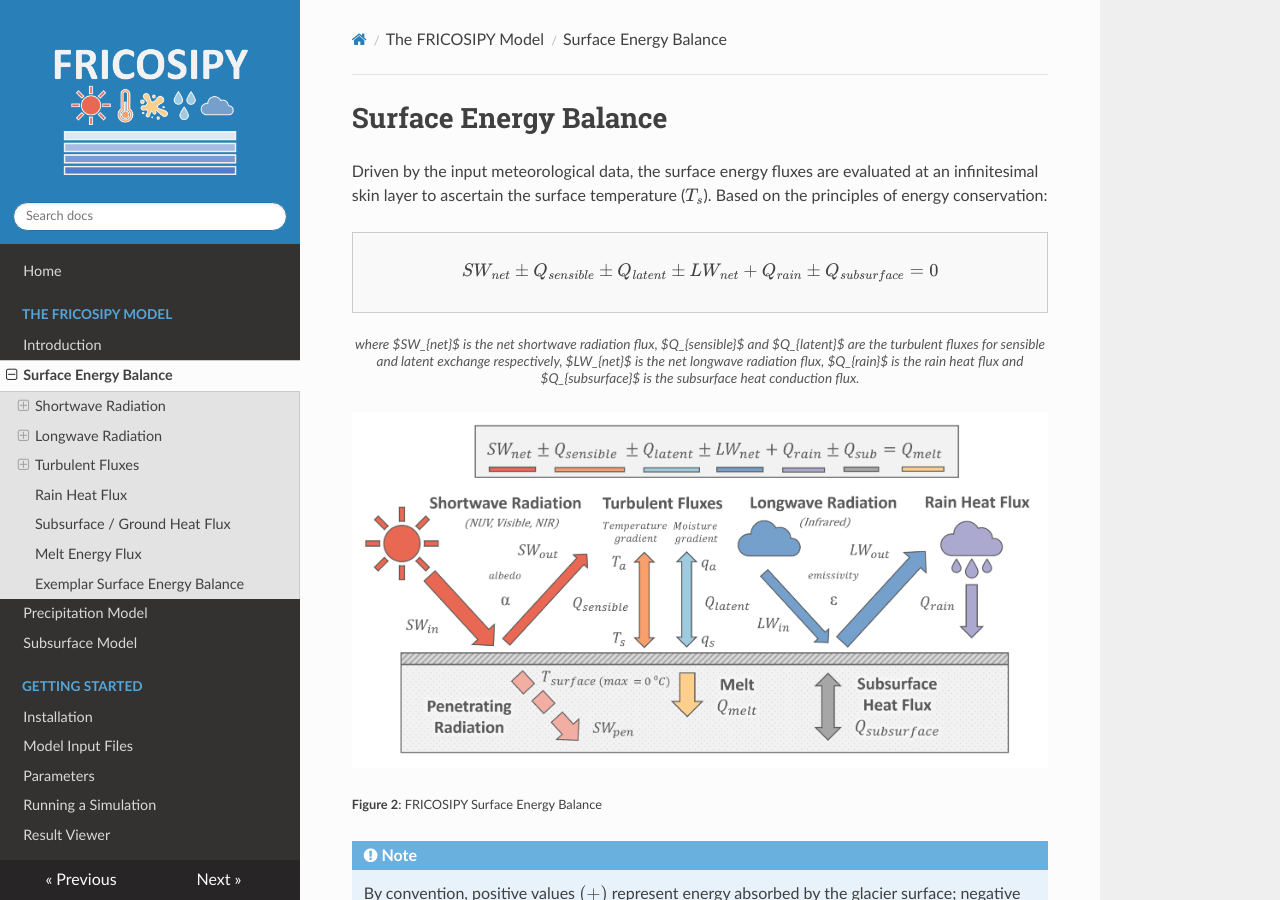
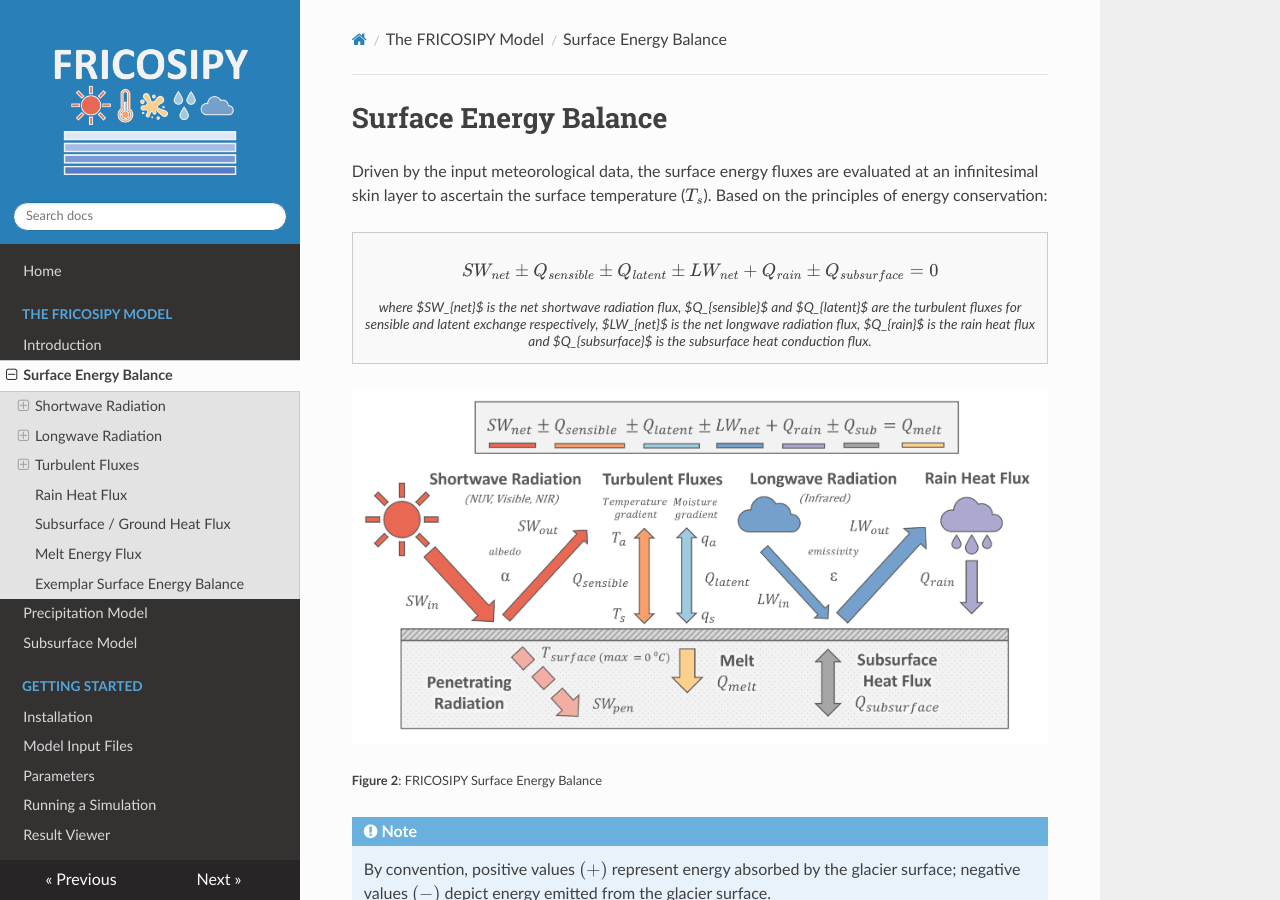
Before and after one commit to MarcusGastaldello/FRICOSIPY, an MkDocs documentation site: the page built from docs/surface_energy_balance.md, in a window 1280 px wide and 900 px high. Built offline with MkDocs 1.6.1, drawn with Linux system fonts in a browser that asks for light colours; nearby versions of some CDN libraries.

Commit message:
Update surface_energy_balance.md

```diff
--- a/docs/surface_energy_balance.md
+++ b/docs/surface_energy_balance.md
@@ -6,9 +6,9 @@ Driven by the input meteorological data, the surface energy fluxes are evaluated
 $$
 SW_{net} \pm Q_{sensible} \pm Q_{latent} \pm LW_{net} + Q_{rain} \pm Q_{subsurface} = 0
 $$
-</figure>
-<figure class = "math-caption">
+<figcaption>
 where $SW_{net}$  is the net shortwave radiation flux, $Q_{sensible}$  and $Q_{latent}$  are the turbulent fluxes for sensible and latent exchange respectively, $LW_{net}$  is the net longwave radiation flux, $Q_{rain}$  is the rain heat flux and $Q_{subsurface}$  is the subsurface heat conduction flux.
+</figcaption>
 </figure>
 
 ![Alt text](images/FRICOSIPY_SEB.png)
```
